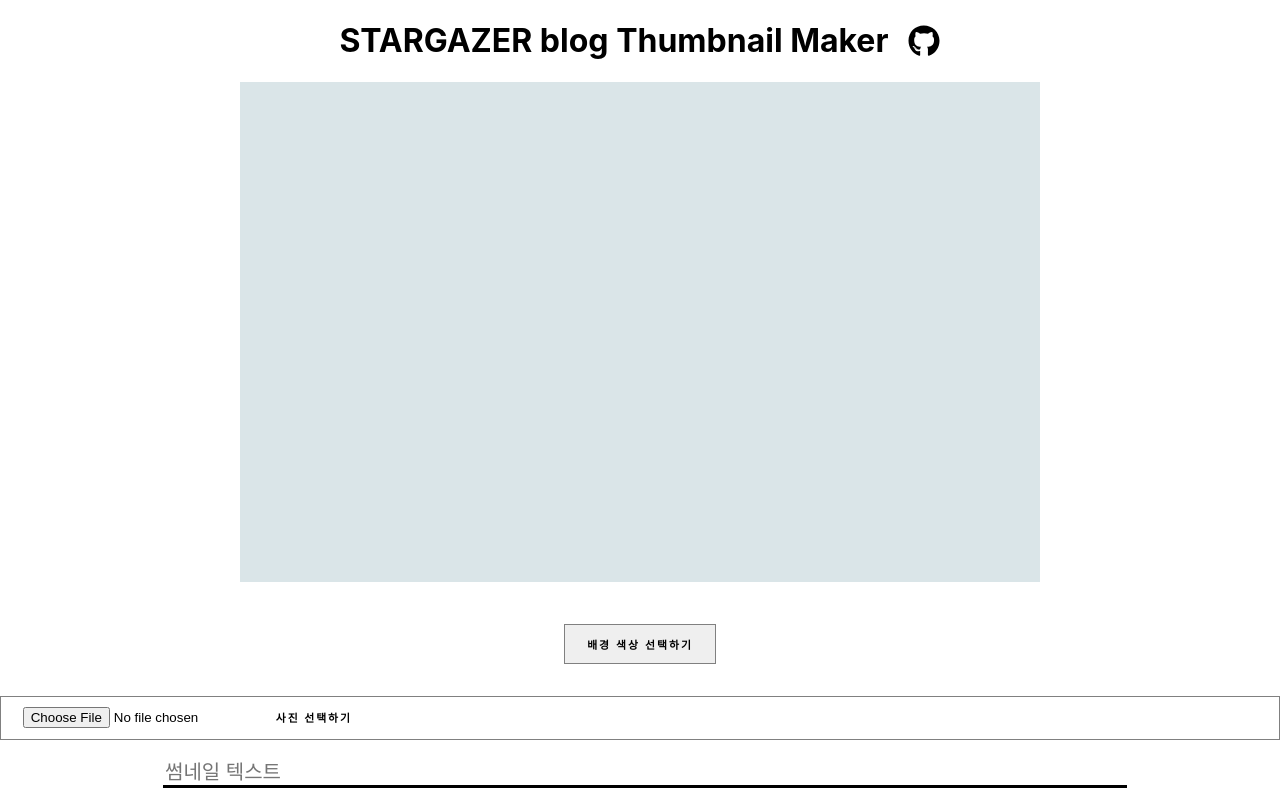
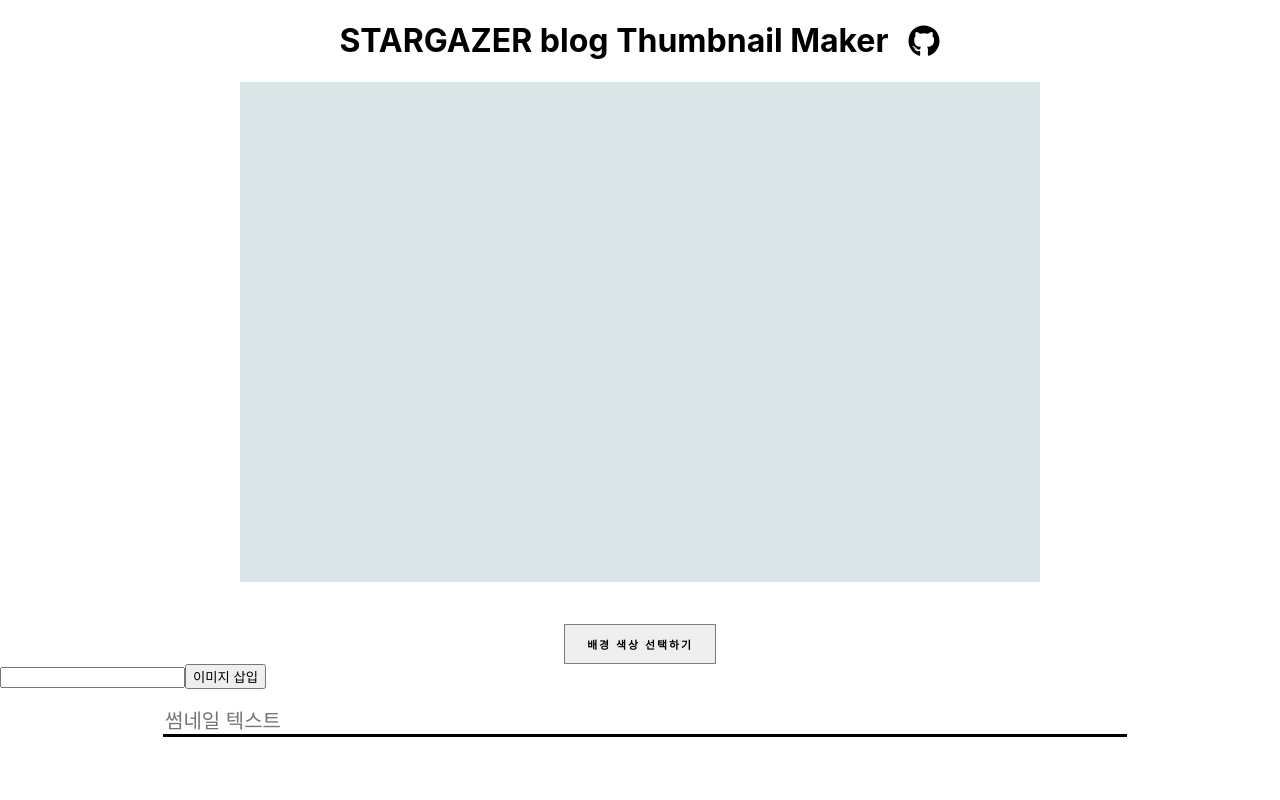
Before and after one commit to HarenKei/Thumbnail_Maker, a React (Create React App) app: page / in a window 1280 px wide. Built offline with nearby package versions, Linux system fonts and the light colour scheme.

Commit message:
Update App.js add button for Image Select

```diff
--- a/src/App.js
+++ b/src/App.js
@@ -11,6 +11,7 @@ const Thumbnail = () =>{
   const [showButton, setShowButton] = useState(false)
   const canvas = useRef(null)
   const [thumbText, setThumbText] = useState('')
+  const [image, setImage] = useState(null)
 
   useEffect(() => {
       const ctx = canvas.current.getContext("2d")
@@ -45,6 +46,8 @@ return (
 
     </div>
 
+    <div id="divCanvasAdjustment">
+
       <div id="divColorpicker">
         <button onClick={()=>setShowButton(showButton=>!showButton)}>
           {showButton ? '배경 색상 선택창 닫기' : '배경 색상 선택하기'}
@@ -54,15 +57,11 @@ return (
                           onChangeComplete={(color) => setColor(color.hex)}/>
                         )
         }
-
       </div>
 
-    <div id = "divImageUpload">
-      <form id = "uploadInput">
-        <input type = "file" id = "image" accept="img/*"/>
-        <label htmlFor="image">사진 선택하기</label>
-      </form>
-
+      <div id="divImageSelect">
+        <input type={image}/>
+        <button>이미지 삽입</button>
       </div>
 
      <div id="divTextInput">
@@ -75,6 +74,7 @@ return (
 
       </div>
     </div>
+  </div>
 )
 }
 
```
Lines whose indentation alone changed are shown as unchanged.
